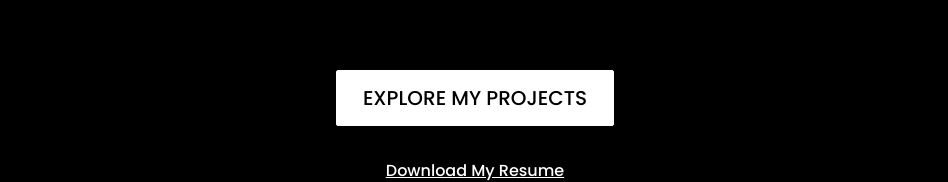
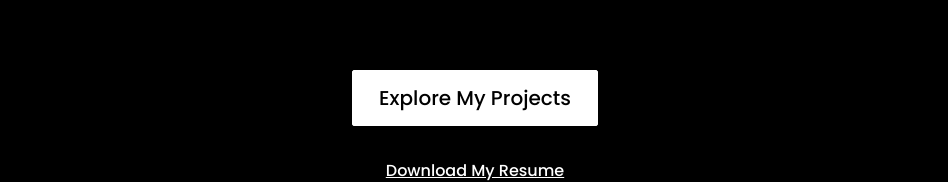
Before and after one commit to dat5396/react-portfolio, a React (Create React App) app: page /about in a window 1280 px wide. Shown: the part 1327-1509 px from the top of the page, without its empty margins (165-1113 px from the left). Built offline with nearby package versions, Linux system fonts and the light colour scheme.

Commit message:
update icon

```diff
--- a/public/index.html
+++ b/public/index.html
@@ -2,7 +2,6 @@
 <html lang="en">
   <head>
     <meta charset="utf-8" />
-    <link rel="icon" href="%PUBLIC_URL%/favicon.ico" />
     <meta name="viewport" content="width=device-width, initial-scale=1" />
     <meta name="theme-color" content="#000000" />
     <meta
@@ -11,9 +10,10 @@
     />
     <link rel="apple-touch-icon" href="%PUBLIC_URL%/logo192.png" />
     <link rel="stylesheet" href="https://cdnjs.cloudflare.com/ajax/libs/font-awesome/6.1.0/css/all.min.css"/>
+    <link rel="icon" type="image/png" href="images/logo.png">
     <link rel="preconnect" href="https://fonts.googleapis.com">
-<link rel="preconnect" href="https://fonts.gstatic.com" crossorigin>
-<link href="https://fonts.googleapis.com/css2?family=Inter:wght@400;700;800;900&family=Poppins:ital,wght@0,300;0,500;0,700;1,300;1,500;1,700&display=swap" rel="stylesheet">
+    <link rel="preconnect" href="https://fonts.gstatic.com" crossorigin>
+    <link href="https://fonts.googleapis.com/css2?family=Inter:wght@400;700;800;900&family=Poppins:ital,wght@0,300;0,500;0,700;1,300;1,500;1,700&display=swap" rel="stylesheet">
     <!--
       manifest.json provides metadata used when your web app is installed on a
       user's mobile device or desktop. See https://developers.google.com/web/fundamentals/web-app-manifest/
@@ -28,7 +28,7 @@
       work correctly both with client-side routing and a non-root public URL.
       Learn how to configure a non-root public URL by running `npm run build`.
     -->
-    <title>React App</title>
+    <title>Dat Tran</title>
   </head>
   <body>
     <noscript>You need to enable JavaScript to run this app.</noscript>
--- a/src/components/pages/About.js
+++ b/src/components/pages/About.js
@@ -43,7 +43,7 @@ export default function About() {
 			<div className="about-cta">
 				<div className="about-btns">
 					<Button className='btns' buttonStyle='btn--primary' buttonSize='btn--large'>
-					EXPLORE MY PROJECTS
+					Explore My Projects
 					</Button>
 				</div>
 				<div className="about-btns">
```
